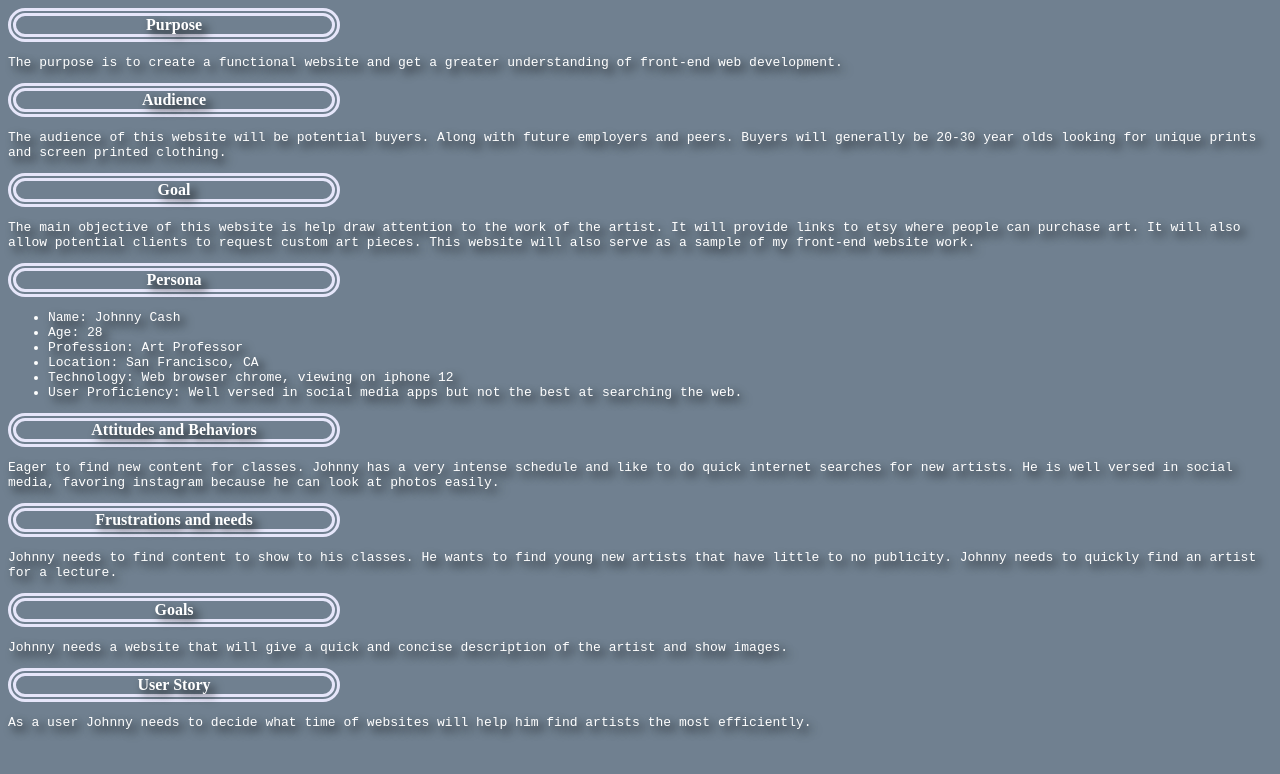
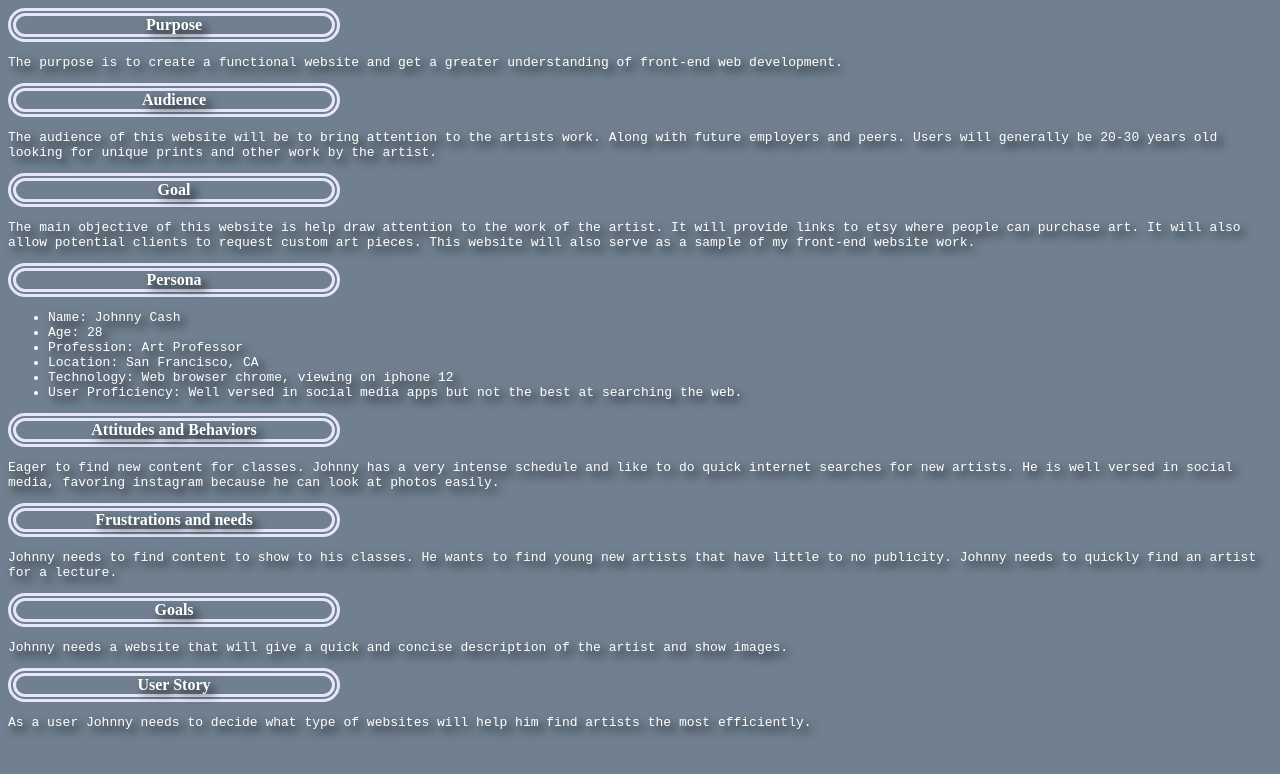
Before and after one commit to abbyczajkowski/pwp-abby, a plain HTML site: page public_html/documentation/milestone-1.html in a window 1280 px wide. Drawn offline with Linux system fonts and the light colour scheme.

```diff
--- a/public_html/documentation /milestone-1.html
+++ b/public_html/documentation/milestone-1.html
@@ -14,8 +14,8 @@
 
 <header><b>Audience</b></header>
 <p>
-    The audience of this website will be potential buyers. Along with future employers and peers. Buyers will
-    generally be 20-30 year olds looking for unique prints and screen printed clothing.
+    The audience of this website will be to bring attention to the artists work. Along with future employers and peers. Users will
+    generally be 20-30 years old looking for unique prints and other work by the artist.
 </p>
 
 <header><b>Goal</b></header>
@@ -52,7 +52,7 @@
 </p>
 
 <header><b>User Story</b></header>
-<p>As a user Johnny needs to decide what time of websites will help him find artists the most
+<p>As a user Johnny needs to decide what type of websites will help him find artists the most
 efficiently. </p>
 </body>
 </html>
```
Also changed, not shown: public_html/documentation/style.css (renamed from public_html/documentation /style.css).
